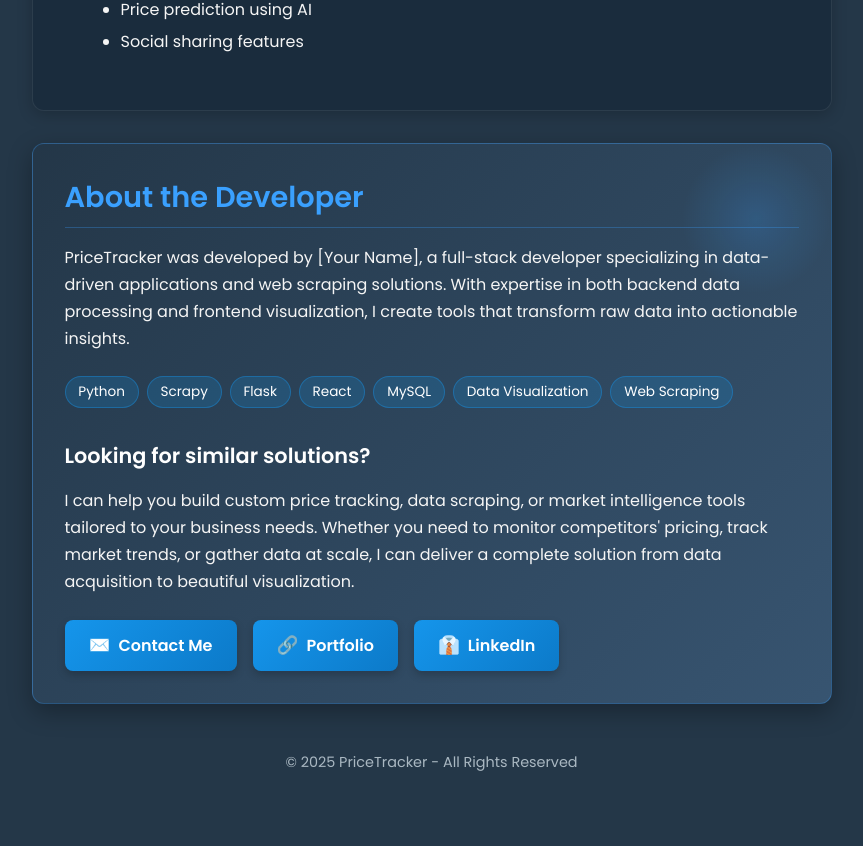
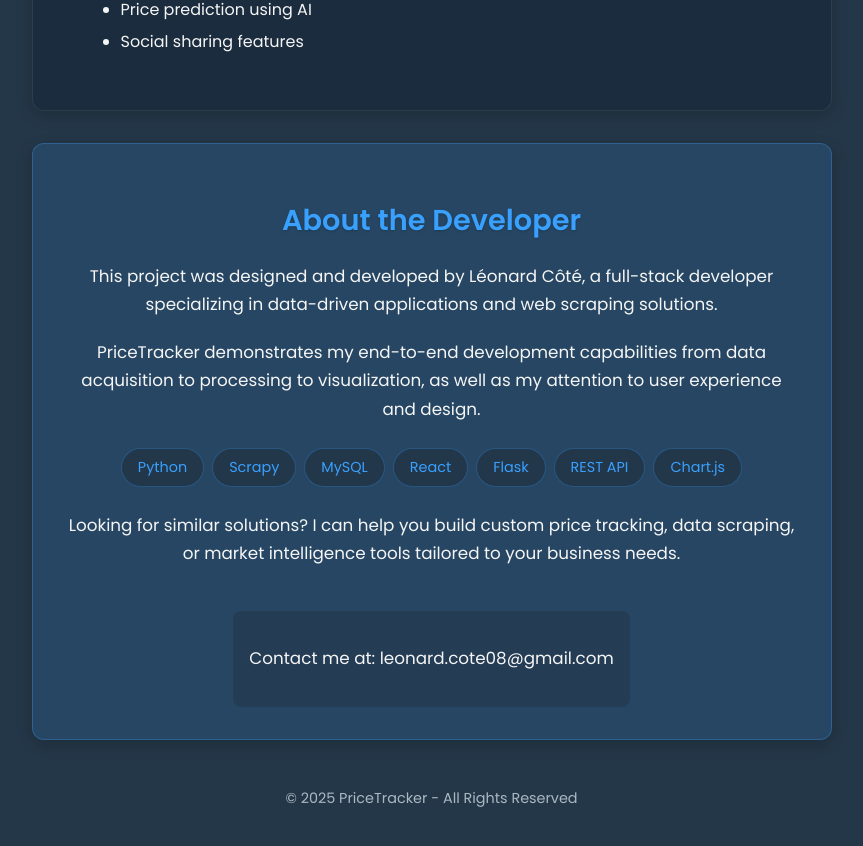
Before and after one commit to LeonardCote08/price-tracker, a React (Create React App) app in the folder frontend/: page /about in a window 1280 px wide. Shown: the part 1075-1921 px from the top of the page, without its empty margins (201-1064 px from the left). Built offline with nearby package versions, Linux system fonts and the light colour scheme.

Commit message:
Corrections dans la page About

```diff
--- a/frontend/src/pages/AboutPage.css
+++ b/frontend/src/pages/AboutPage.css
@@ -75,112 +75,56 @@
     font-size: 1.1rem;
 }
 
-/* New Developer Section Styles */
-.developer-card {
-    background: linear-gradient(135deg, rgba(36, 55, 72, 0.9) 0%, rgba(58, 88, 117, 0.9) 100%);
+/* Developer section styles */
+.developer-section {
+    background-color: rgba(58, 160, 254, 0.15);
     border-radius: 12px;
     padding: 2rem;
-    box-shadow: 0 8px 25px rgba(0, 0, 0, 0.3);
+    box-shadow: 0 4px 15px rgba(0, 0, 0, 0.2);
     border: 1px solid rgba(58, 160, 254, 0.3);
     margin-bottom: 2rem;
-    position: relative;
-    overflow: hidden;
+    text-align: center;
 }
 
-    .developer-card::before {
-        content: '';
-        position: absolute;
-        top: 0;
-        right: 0;
-        width: 150px;
-        height: 150px;
-        background: radial-gradient(circle, rgba(58, 160, 254, 0.2) 0%, transparent 70%);
-        border-radius: 50%;
-        z-index: 0;
+    .developer-section h2 {
+        color: var(--accent-color);
+        margin-bottom: 1.2rem;
+        font-size: 1.8rem;
+        text-shadow: 0 1px 3px rgba(0, 0, 0, 0.2);
     }
 
-    .developer-card h2 {
-        color: var(--accent-color);
-        margin-top: 0;
-        margin-bottom: 1rem;
-        font-size: 1.8rem;
-        border-bottom: 1px solid rgba(58, 160, 254, 0.3);
-        padding-bottom: 0.5rem;
-        position: relative;
-        z-index: 1;
+    .developer-section p {
+        line-height: 1.7;
+        margin-bottom: 1.2rem;
+        font-size: 1.05rem;
     }
 
-    .developer-card p {
-        line-height: 1.7;
-        margin-bottom: 1.5rem;
-        position: relative;
-        z-index: 1;
+    .developer-section .contact-info {
+        margin-top: 1.5rem;
+        padding: 1rem;
+        background-color: rgba(30, 40, 50, 0.3);
+        border-radius: 8px;
+        display: inline-block;
     }
 
-    .developer-card h3 {
-        color: #ffffff;
-        font-size: 1.3rem;
-        margin: 1.5rem 0 1rem;
-        position: relative;
-        z-index: 1;
-    }
-
-.contact-buttons {
+.tech-tags {
     display: flex;
     flex-wrap: wrap;
-    gap: 1rem;
-    margin-top: 1.5rem;
-    position: relative;
-    z-index: 1;
+    justify-content: center;
+    gap: 0.5rem;
+    margin: 1.5rem 0;
 }
 
-.contact-button {
-    display: inline-flex;
-    align-items: center;
-    justify-content: center;
-    gap: 0.5rem;
-    padding: 0.8rem 1.5rem;
-    background: linear-gradient(135deg, #1595eb 0%, #0c7ac9 100%);
-    color: #ffffff;
-    text-decoration: none;
-    border-radius: 8px;
-    font-weight: 600;
-    transition: all 0.3s ease;
-    border: none;
-    cursor: pointer;
-    box-shadow: 0 4px 8px rgba(0, 0, 0, 0.2);
-}
-
-    .contact-button:hover {
-        transform: translateY(-2px);
-        box-shadow: 0 6px 12px rgba(0, 0, 0, 0.3);
-        background: linear-gradient(135deg, #1aa0f8 0%, #0d85dc 100%);
-    }
-
-.contact-button-icon {
-    font-size: 1.1rem;
-}
-
-.skills-tag {
-    display: inline-block;
-    background-color: rgba(21, 149, 235, 0.2);
-    color: #ffffff;
-    padding: 0.3rem 0.8rem;
-    border-radius: 1rem;
-    font-size: 0.85rem;
-    margin-right: 0.5rem;
-    margin-bottom: 0.5rem;
-    border: 1px solid rgba(21, 149, 235, 0.4);
-}
-
-.skills-container {
-    margin: 1rem 0;
-    position: relative;
-    z-index: 1;
+.tech-tag {
+    background-color: rgba(30, 40, 50, 0.5);
+    color: var(--accent-color);
+    padding: 0.5rem 1rem;
+    border-radius: 20px;
+    font-size: 0.9rem;
+    border: 1px solid rgba(58, 160, 254, 0.3);
 }
 
 .about-footer {
-
     text-align: center;
     font-size: 0.9rem;
     color: #aab8c2;
@@ -192,7 +136,7 @@
         font-size: 2rem;
     }
 
-    .about-card, .developer-card {
+    .about-card, .developer-section {
         padding: 1.5rem;
     }
 
@@ -204,11 +148,12 @@
         font-size: 1rem;
     }
 
-    .contact-buttons {
-        flex-direction: column;
+    .tech-tags {
+        gap: 0.4rem;
     }
 
-    .contact-button {
-        width: 100%;
+    .tech-tag {
+        font-size: 0.8rem;
+        padding: 0.4rem 0.8rem;
     }
 }
--- a/frontend/src/pages/AboutPage.js
+++ b/frontend/src/pages/AboutPage.js
@@ -54,50 +54,41 @@ function AboutPage() {
             </div>
 
             {/* New Developer Section */}
-            <div className="developer-card">
+            <div className="developer-section">
                 <h2>About the Developer</h2>
                 <p>
-                    PriceTracker was developed by [Your Name], a full-stack developer specializing in
-                    data-driven applications and web scraping solutions. With expertise in both
-                    backend data processing and frontend visualization, I create tools that transform
-                    raw data into actionable insights.
+                    This project was designed and developed by Léonard Côté, a full-stack developer
+                    specializing in data-driven applications and web scraping solutions.
+                </p>
+                <p>
+                    PriceTracker demonstrates my end-to-end development capabilities from
+                    data acquisition to processing to visualization, as well as my attention
+                    to user experience and design.
                 </p>
 
-                <div className="skills-container">
-                    <span className="skills-tag">Python</span>
-                    <span className="skills-tag">Scrapy</span>
-                    <span className="skills-tag">Flask</span>
-                    <span className="skills-tag">React</span>
-                    <span className="skills-tag">MySQL</span>
-                    <span className="skills-tag">Data Visualization</span>
-                    <span className="skills-tag">Web Scraping</span>
+                <div className="tech-tags">
+                    <span className="tech-tag">Python</span>
+                    <span className="tech-tag">Scrapy</span>
+                    <span className="tech-tag">MySQL</span>
+                    <span className="tech-tag">React</span>
+                    <span className="tech-tag">Flask</span>
+                    <span className="tech-tag">REST API</span>
+                    <span className="tech-tag">Chart.js</span>
                 </div>
 
-                <h3>Looking for similar solutions?</h3>
                 <p>
-                    I can help you build custom price tracking, data scraping, or market intelligence
-                    tools tailored to your business needs. Whether you need to monitor competitors'
-                    pricing, track market trends, or gather data at scale, I can deliver a complete
-                    solution from data acquisition to beautiful visualization.
+                    Looking for similar solutions? I can help you build custom price tracking,
+                    data scraping, or market intelligence tools tailored to your business needs.
                 </p>
 
-                <div className="contact-buttons">
-                    <a href="mailto:your.email@example.com" className="contact-button">
-                        <span className="contact-button-icon">✉️</span> Contact Me
-                    </a>
-                    <a href="https://yourportfolio.com" target="_blank" rel="noopener noreferrer" className="contact-button">
-                        <span className="contact-button-icon">🔗</span> Portfolio
-                    </a>
-                    <a href="https://linkedin.com/in/yourprofile" target="_blank" rel="noopener noreferrer" className="contact-button">
-                        <span className="contact-button-icon">👔</span> LinkedIn
-                    </a>
+                <div className="contact-info">
+                    <p>Contact me at: leonard.cote08@gmail.com</p>
                 </div>
             </div>
 
             <div className="about-footer">
                 <p>© 2025 PriceTracker - All Rights Reserved</p>
             </div>
-
         </div>
     );
 }
```
